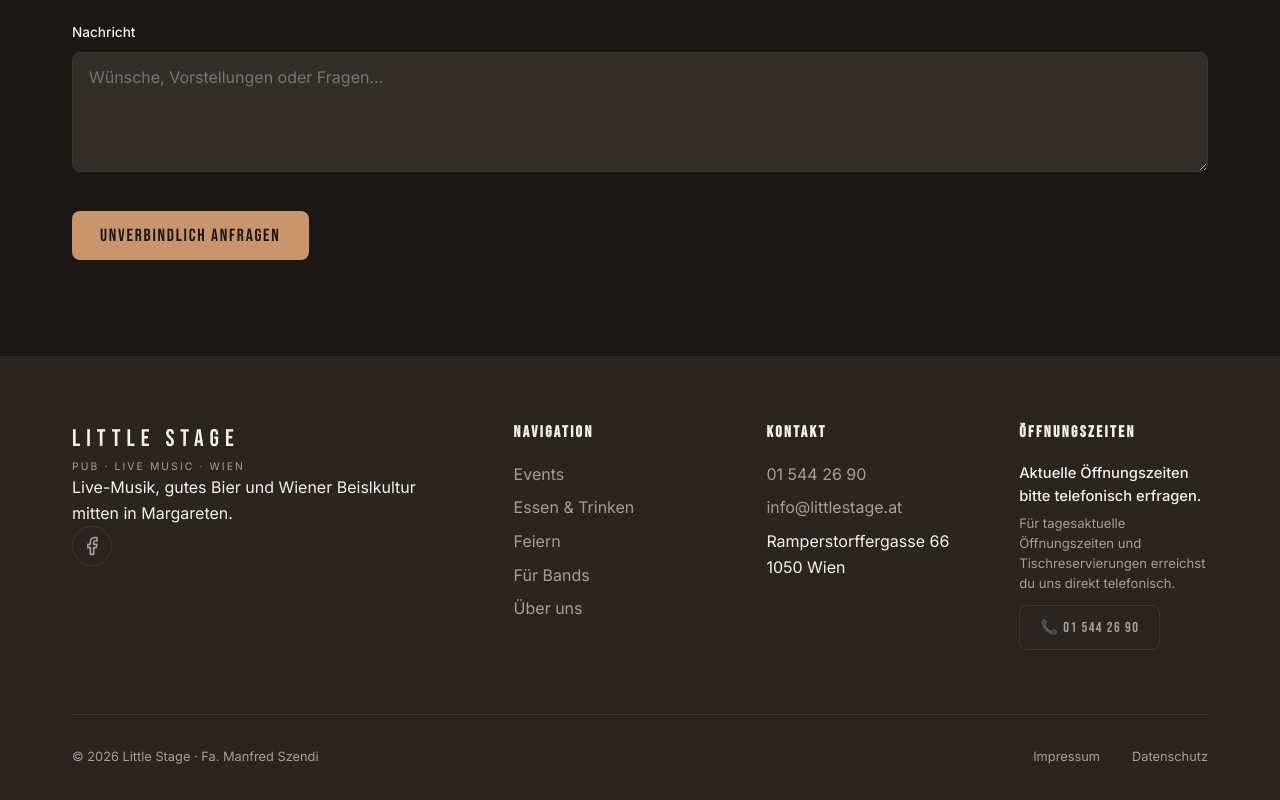
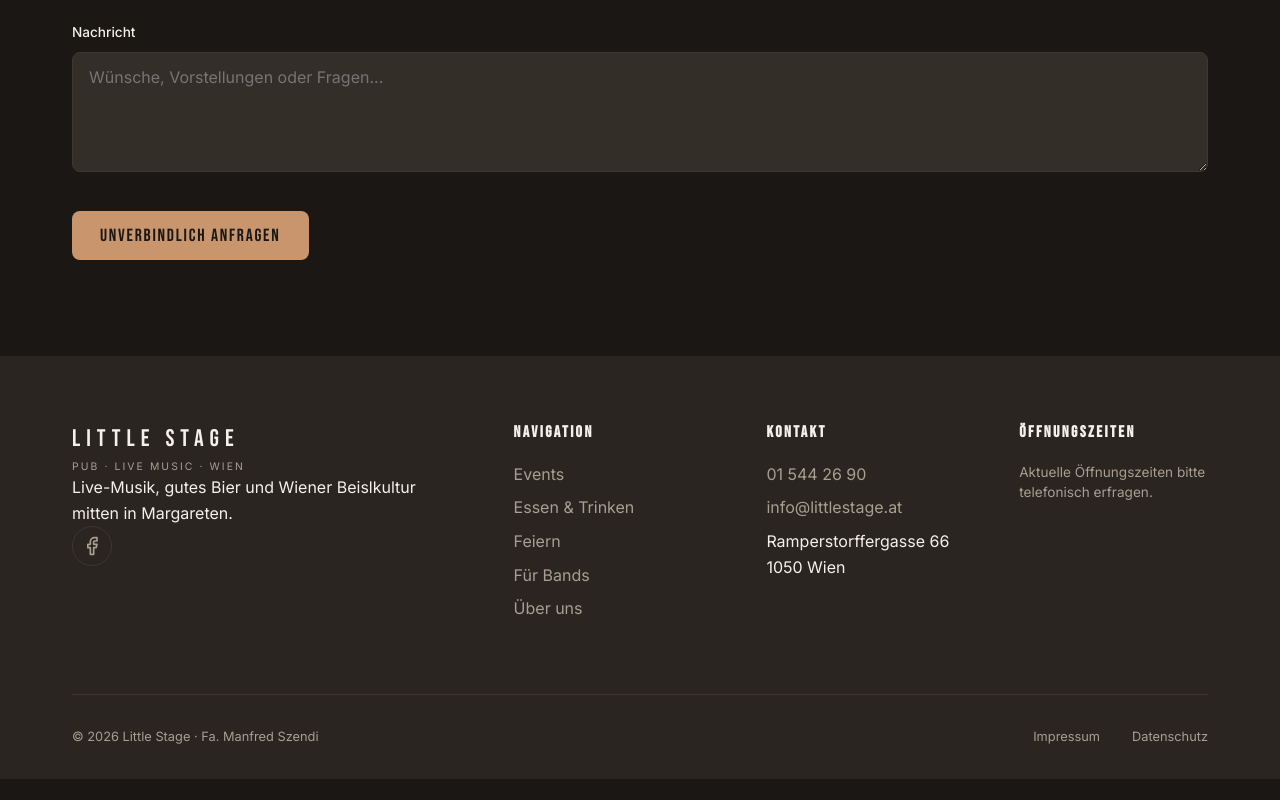
Before and after one commit to IllyaStack/little-stage-demo, a plain HTML site: page feiern.html in a window 1280 px wide. Shown: the part 2671-3471 px from the top of the page. After the commit the page ends 3450 px from the top, so only its background shows below. Drawn offline with Linux system fonts and the light colour scheme.

Commit message:
Complete final polish: remove unverified hours data, action=#, and enhance accessible demo notices

```diff
--- a/css/styles.css
+++ b/css/styles.css
@@ -1032,20 +1032,6 @@ small, .small {
   margin-bottom: var(--space-sm);
 }
 
-.visit-hours table {
-  width: 100%;
-  font-family: var(--font-body);
-  font-size: 0.9rem;
-}
-
-.visit-hours td {
-  padding: 0.4rem 0;
-  color: var(--color-text-muted);
-}
-
-.visit-hours td:first-child {
-  color: var(--color-text);
-}
 
 .visit-map {
   grid-column: span 1;
@@ -1316,57 +1302,17 @@ small, .small {
   gap: 0.5rem;
 }
 
-/* Hours Card Component (Safe & Professional) */
-.hours-card {
-  background-color: var(--color-bg-card);
-  border: 1px solid var(--color-border);
-  border-radius: var(--radius-md);
-  padding: 1.25rem;
-  border-left: 3px solid var(--color-accent);
-}
-
-.hours-status-title {
-  font-family: var(--font-display);
-  font-size: 1.25rem;
-  color: var(--color-text);
-  margin-bottom: 0.4rem;
-  letter-spacing: 0.03em;
-}
-
-.hours-status-desc {
-  font-family: var(--font-body);
-  font-size: 0.88rem;
-  color: var(--color-text-muted);
+/* Opening Hours Display */
+.hours-text {
+  color: var(--color-text-muted);
+  font-family: var(--font-body);
+  font-size: 0.95rem;
+  line-height: 1.6;
+}
+
+.footer-col .hours-text {
+  font-size: 0.85rem;
   line-height: 1.5;
-  margin-bottom: 0.85rem;
-}
-
-.hours-actions {
-  display: flex;
-  gap: 0.5rem;
-  flex-wrap: wrap;
-}
-
-/* Footer Hours refinement */
-.footer-col .hours-card {
-  background: transparent;
-  border: none;
-  padding: 0;
-  border-left: none;
-}
-
-.footer-col .hours-status-title {
-  font-family: var(--font-body);
-  font-size: 0.92rem;
-  font-weight: 500;
-  letter-spacing: normal;
-  color: var(--color-text);
-  margin-bottom: 0.35rem;
-}
-
-.footer-col .hours-status-desc {
-  font-size: 0.82rem;
-  margin-bottom: 0.75rem;
 }
 
 /* Demo Form Inline Notice (Non-disruptive & Tasteful) */
@@ -1383,6 +1329,12 @@ small, .small {
   display: flex;
   align-items: center;
   gap: 0.65rem;
+  outline: none;
+}
+
+.form-demo-inline-notice:focus-visible {
+  outline: 2px solid var(--color-accent);
+  outline-offset: 2px;
 }
 
 .form-demo-inline-notice .notice-icon {
--- a/feiern.html
+++ b/feiern.html
@@ -119,7 +119,7 @@
         <h2>Raum anfragen</h2>
         <p class="text-muted" style="margin-bottom: var(--space-md);">Sende uns deinen Wunschtermin – wir melden uns persönlich bei dir.</p>
 
-        <form action="#" method="POST" class="form demo-form" id="party-form">
+        <form class="form demo-form" id="party-form">
           <div class="form-row">
             <div class="form-group">
               <label for="name">Name *</label>
--- a/js/main.js
+++ b/js/main.js
@@ -2,7 +2,7 @@
  * LITTLE STAGE — main.js
  * =======================
  * Interaktive Funktionen für Navigation, Event-Rendering, Öffnungszeiten,
- * Vorschau-Bewertungen, Lightbox-Galerie und Demo-Formular-Handling.
+ * Lightbox-Galerie und Demo-Formular-Handling.
  *
  * Basiert ausschließlich auf Vanilla JavaScript.
  * Greift auf SITE_DATA aus site-data.js zu.
@@ -174,26 +174,31 @@ function renderEvents() {
  * 4. Öffnungszeiten (Sicherer neutraler Status aus zentraler Datenquelle)
  */
 function renderHours() {
-  if (typeof SITE_DATA === 'undefined' || !SITE_DATA.hours) return;
   const containers = document.querySelectorAll('.hours-container');
   if (containers.length === 0) return;
 
-  const hoursData = SITE_DATA.hours;
+  const hoursText = (typeof SITE_DATA !== 'undefined' && (SITE_DATA.hoursText || (SITE_DATA.hours && SITE_DATA.hours.statusText)))
+    ? (SITE_DATA.hoursText || SITE_DATA.hours.statusText)
+    : 'Aktuelle Öffnungszeiten bitte telefonisch erfragen.';
 
-  const hoursHTML = `
-    <div class="hours-card">
-      <p class="hours-status-title">${escapeHTML(hoursData.statusText)}</p>
-      <p class="hours-status-desc">${escapeHTML(hoursData.notice)}</p>
-      <div class="hours-actions">
-        <a href="${escapeHTML(SITE_DATA.business.phoneHref)}" class="btn btn-outline btn-small">
-          📞 ${escapeHTML(SITE_DATA.business.phoneDisplay)}
-        </a>
-      </div>
-    </div>
-  `;
+  const phoneHref = (typeof SITE_DATA !== 'undefined' && SITE_DATA.business && SITE_DATA.business.phoneHref)
+    ? SITE_DATA.business.phoneHref
+    : 'tel:+4315442690';
+  const phoneDisplay = (typeof SITE_DATA !== 'undefined' && SITE_DATA.business && SITE_DATA.business.phoneDisplay)
+    ? SITE_DATA.business.phoneDisplay
+    : '01 544 26 90';
 
   containers.forEach(container => {
-    container.innerHTML = hoursHTML;
+    if (container.closest('.visit-col')) {
+      container.innerHTML = `
+        <p class="hours-text">${escapeHTML(hoursText)}</p>
+        <div class="visit-actions" style="margin-top: var(--space-sm);">
+          <a href="${escapeHTML(phoneHref)}" class="btn btn-outline btn-small">📞 ${escapeHTML(phoneDisplay)} anrufen</a>
+        </div>
+      `;
+    } else {
+      container.innerHTML = `<p class="hours-text">${escapeHTML(hoursText)}</p>`;
+    }
   });
 }
 
@@ -406,17 +411,16 @@ function initDemoForms() {
       const existingNotice = form.querySelector('.form-demo-inline-notice');
       if (existingNotice) existingNotice.remove();
 
-      const isBandForm = form.id === 'bands-form' || !!form.querySelector('#band_name') || window.location.pathname.includes('bands');
-      const noticeText = isBandForm
-        ? 'Demo-Version: In der finalen Website wird die Anfrage direkt an Little Stage gesendet.'
-        : 'Demo-Version: In der finalen Website wird diese Anfrage direkt an Little Stage gesendet.';
+      const noticeText = 'Demo-Version: In der finalen Website wird diese Anfrage direkt an Little Stage gesendet.';
 
       const notice = document.createElement('div');
       notice.className = 'form-demo-inline-notice';
       notice.setAttribute('role', 'status');
+      notice.setAttribute('aria-live', 'polite');
+      notice.setAttribute('tabindex', '-1');
       notice.innerHTML = `
         <span class="notice-icon" aria-hidden="true">ℹ️</span>
-        <span>${escapeHTML(noticeText)}</span>
+        <span class="notice-text">${escapeHTML(noticeText)}</span>
       `;
 
       // Direkt nach dem Absende-Button einfügen
@@ -426,6 +430,9 @@ function initDemoForms() {
       } else {
         form.appendChild(notice);
       }
+
+      // Fokus auf Statusmeldung setzen
+      notice.focus();
     });
   });
 }
--- a/js/site-data.js
+++ b/js/site-data.js
@@ -33,13 +33,9 @@ const SITE_DATA = {
   },
 
   // ─── Öffnungszeiten (Sicherer Status) ───────────────
-  // Hinweis: Da öffentlich unterschiedliche Zeiten kursieren, werden hier keine
-  // erfundenen Zeiten angezeigt, sondern ein klarer, kundenfreundlicher Status.
+  hoursText: 'Aktuelle Öffnungszeiten bitte telefonisch erfragen.',
   hours: {
-    statusText: 'Aktuelle Öffnungszeiten bitte telefonisch erfragen.',
-    notice: 'Für tagesaktuelle Öffnungszeiten und Tischreservierungen erreichst du uns direkt telefonisch.',
-    phoneNotice: 'Tischreservierungen & Auskünfte telefonisch unter 01 544 26 90',
-    verified: false
+    statusText: 'Aktuelle Öffnungszeiten bitte telefonisch erfragen.'
   },
 
   // ─── Social Media ──────────────────────────────────
```
Also changed, not shown: bands.html (+1 -1 lines).
